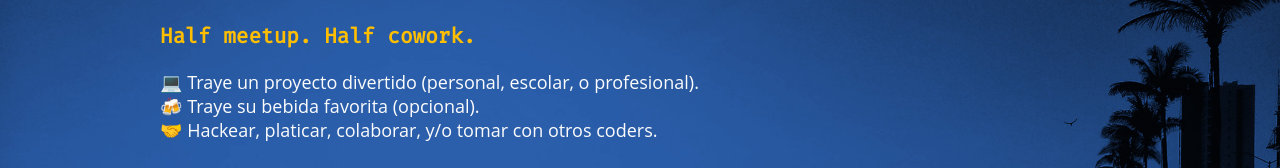
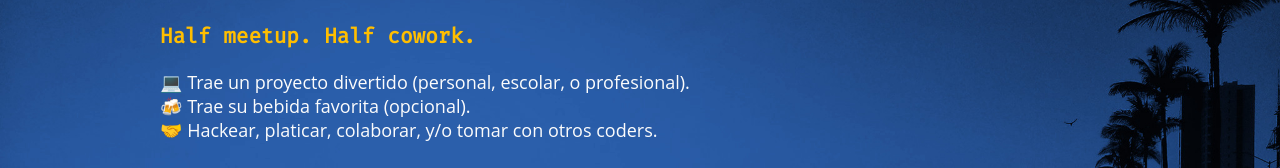
Before and after one commit to codemazatlan/beer-code, a plain HTML site: page index.html in a window 1280 px wide. Shown: the part 212-380 px from the top of the page. Drawn offline with Linux system fonts and the light colour scheme; a script that the page names is missing.

Commit message:
...because spelling

```diff
--- a/index.html
+++ b/index.html
@@ -31,8 +31,8 @@
     <div class="container">
       <h3>Half meetup. Half cowork.</h3>
       <ul>
-        <li>💻 Traye un proyecto divertido (personal, escolar, o profesional).</li>
-        <li>🍻 Traye su bebida favorita (opcional).</li>
+        <li>💻 Trae un proyecto divertido (personal, escolar, o profesional).</li>
+        <li>🍻 Trae su bebida favorita (opcional).</li>
         <li>🤝 Hackear, platicar, colaborar, y/o tomar con otros coders.</li>
       </ul>
 
```
